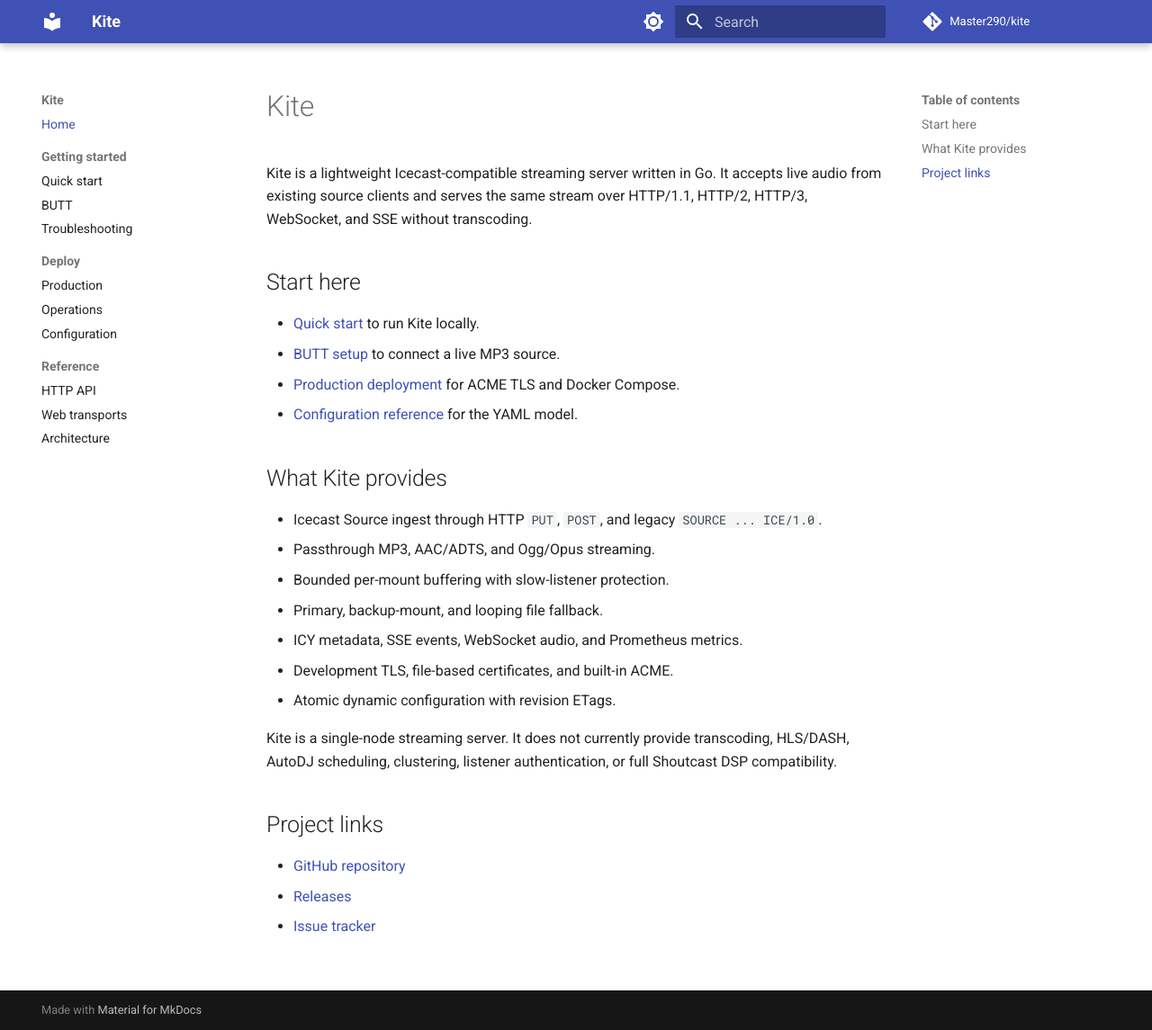
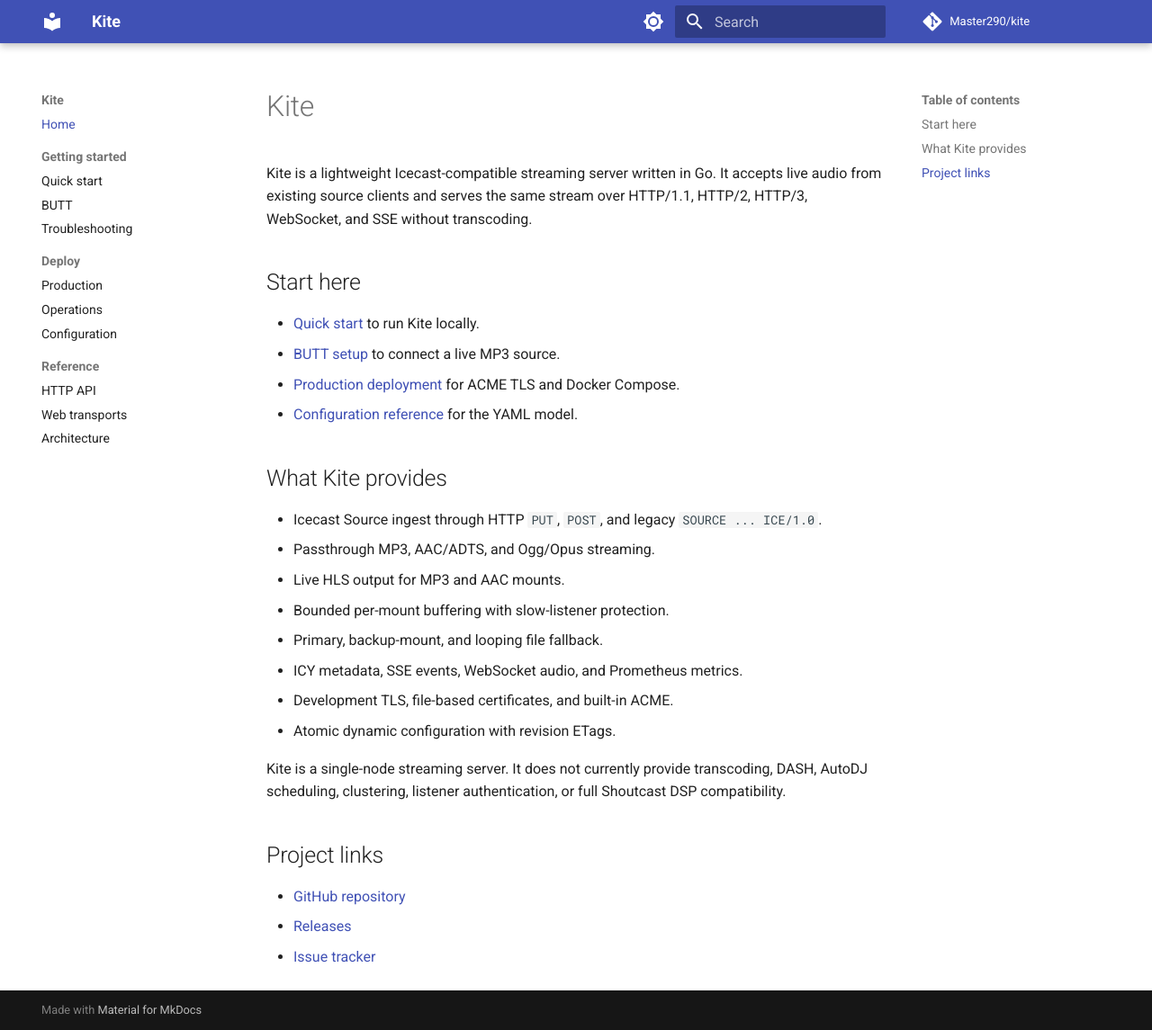
Before and after one commit to Master290/kite, an MkDocs documentation site: the page built from docs/index.md, in a window 1280 px wide and 1145 px high. Shown: the whole window at 90% size. Built offline with MkDocs 1.6.1 and Material for MkDocs 9.7.7, drawn with Linux system fonts in a browser that asks for light colours; comment, search, counter and statistics services are not loaded.

Commit message:
docs: synchronize HLS feature notes and ignore session artifacts

```diff
--- a/docs/index.md
+++ b/docs/index.md
@@ -13,13 +13,14 @@
 
 - Icecast Source ingest through HTTP `PUT`, `POST`, and legacy `SOURCE ... ICE/1.0`.
 - Passthrough MP3, AAC/ADTS, and Ogg/Opus streaming.
+- Live HLS output for MP3 and AAC mounts.
 - Bounded per-mount buffering with slow-listener protection.
 - Primary, backup-mount, and looping file fallback.
 - ICY metadata, SSE events, WebSocket audio, and Prometheus metrics.
 - Development TLS, file-based certificates, and built-in ACME.
 - Atomic dynamic configuration with revision ETags.
 
-Kite is a single-node streaming server. It does not currently provide transcoding, HLS/DASH, AutoDJ scheduling, clustering, listener authentication, or full Shoutcast DSP compatibility.
+Kite is a single-node streaming server. It does not currently provide transcoding, DASH, AutoDJ scheduling, clustering, listener authentication, or full Shoutcast DSP compatibility.
 
 ## Project links
 
```
Also changed, not shown: README.md (+1 -1 lines), docs/operations.md (+1 -1 lines), 1 other file.
